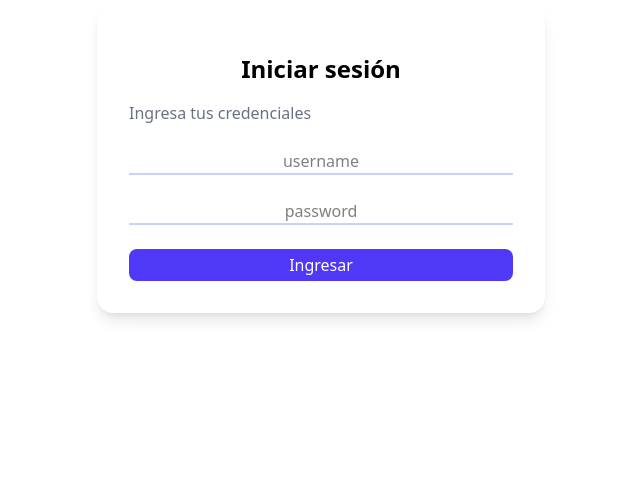
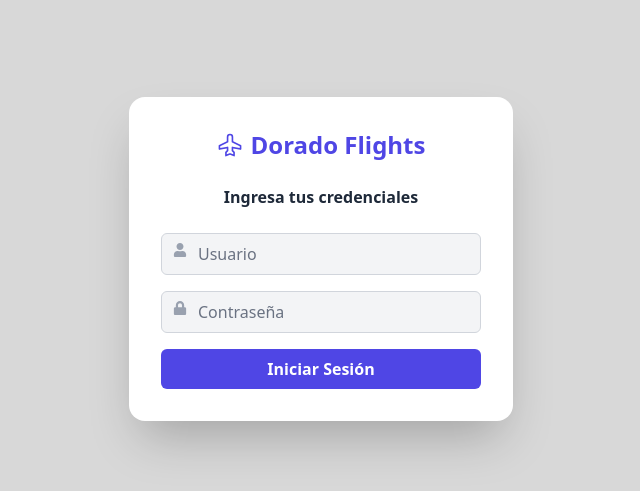
Before and after one commit to IngAlim2023/doradoFront, a React (Vite) app: page / in a window 1280 px wide. Shown: the part 141-632 px from the top of the page, without its empty margins (319-959 px from the left). Built offline with nearby package versions, Linux system fonts and the light colour scheme; no server answers.

Commit message:
register passengers done

```diff
--- a/src/components/RegisterPassengerModal.tsx
+++ b/src/components/RegisterPassengerModal.tsx
@@ -1,25 +1,102 @@
+import { useEffect, useState } from "react";
+import { useForm } from "react-hook-form";
 
-const RegisterPassengerModal = ({ isOpen, onClose }: { isOpen: boolean; onClose: () => void }) => {
-if (!isOpen) return null
+
+const RegisterPassengerModal = ({
+  isOpen,
+  onClose,
+}: {
+  isOpen: boolean;
+  onClose: () => void;
+  accion: boolean;
+  setAccion:(accion:boolean) => void;
+}) => {
+  if (!isOpen) return null;
+
+  const { register, handleSubmit } = useForm();
+  const [data, setData] = useState<any[]>([]);
+
+    useEffect(()=>{
+        const loadData = async ()=>{
+          const res = await fetch('http://localhost:3333/dorado/infoflights')
+          const respuesta = await res.json()
+          setData(respuesta.data)
+        }
+        loadData()
+      }, [])
+
+  const onSubmit = async (data: any) => {
+    const res = await fetch("http://localhost:3333/dorado/passenger", {
+      method: "POST",
+      headers: {
+        "Content-Type": "application/json",
+      },
+      body: JSON.stringify(data),
+    });
+
+    const respuesta = await res.json();
+
+    console.log(respuesta);
+
+  };
+
   return (
     <div className="fixed inset-0 bg-opacity-40 backdrop-blur-sm flex items-center justify-center z-50">
       <div className="bg-white rounded-lg p-6 w-full max-w-md">
         <h2 className="text-lg font-semibold mb-4">Registrar Pasajero</h2>
-<form className="space-y-4">
-<input className="w-full border px-3 py-2 rounded" placeholder="Nombres" />
-<input className="w-full border px-3 py-2 rounded" placeholder="Apellidos" />
-<input className="w-full border px-3 py-2 rounded" placeholder="Email" type="email" />
-<input className="w-full border px-3 py-2 rounded" placeholder="Teléfono" />
-<input className="w-full border px-3 py-2 rounded" placeholder="Código de vuelo" />
+        <form className="space-y-4" onSubmit={handleSubmit(onSubmit)}>
+          <input
+            className="w-full border px-3 py-2 rounded"
+            placeholder="Nombres"
+            {...register("nombres", { required: true })}
+          />
+          <input
+            className="w-full border px-3 py-2 rounded"
+            placeholder="Apellidos"
+            {...register("apellidos", { required: true })}
+          />
+          <input
+            className="w-full border px-3 py-2 rounded"
+            placeholder="Email"
+            type="email"
+            {...register("email", { required: true })}
+          />
+          <input
+            className="w-full border px-3 py-2 rounded"
+            placeholder="Teléfono"
+            {...register("telefono", { required: true })}
+          />
+          <label> Seleccionar codigo del vuelo</label>
+          <select
+            className="w-full border px-3 py-2 rounded focus:outline-none focus:ring-2 focus:ring-blue-500"
+            {...register("codvuelo", { required: true })}
+          >
+
+            {data.map((val) => (
+              <option key={val.id} value={val.id}>
+                {val.id}
+              </option>
+            ))}
+          </select>
           <div className="flex justify-end gap-2">
-<button type="button" onClick={onClose} className="px-4 py-2 bg-gray-300 rounded">Cancelar</button>
-<button type="submit" className="px-4 py-2 bg-green-600 text-white rounded">Registrar</button>
+            <button
+              type="button"
+              onClick={onClose}
+              className="px-4 py-2 bg-gray-300 rounded"
+            >
+              Cancelar
+            </button>
+            <button
+              type="submit"
+              className="px-4 py-2 bg-green-600 text-white rounded"
+            >
+              Registrar
+            </button>
           </div>
         </form>
       </div>
     </div>
-)
-}
+  );
+};
 
-
-export default RegisterPassengerModal
+export default RegisterPassengerModal;
--- a/src/pages/Dashboard.tsx
+++ b/src/pages/Dashboard.tsx
@@ -1,4 +1,3 @@
-// src/pages/Dashboard.tsx
 import React, { useEffect, useState } from "react";
 import { FaUserPlus } from "react-icons/fa6";
 import { MdLogout, MdModeEditOutline } from "react-icons/md";
@@ -74,7 +73,7 @@ const Dashboard: React.FC = () => {
       <CreateFlightModal isOpen={openFlightModal}  onClose={() => setOpenFlightModal(false)} accion={accion} setAccion={setAccion} />
       <EditFlightModal openEditModal={openEditModal} setOpenEditModal={setOpenEditModal} codF={codF} setCodF={setCodF} setAccion={setAccion} accion={accion}/>
       <PassengerListModal isOpen={openPassengersModal} onClose={() => setOpenPassengersModal(false)} />
-      <RegisterPassengerModal isOpen={openRegisterModal} onClose={() => setOpenRegisterModal(false)} />
+      <RegisterPassengerModal isOpen={openRegisterModal} onClose={() => setOpenRegisterModal(false)} accion={accion} setAccion={setAccion} />
 
       <div className="min-h-screen bg-gray-100 p-6">
         <header className="flex items-center justify-between mb-6">
@@ -98,6 +97,7 @@ const Dashboard: React.FC = () => {
             <thead>
               <tr className="text-gray-600">
                 <th>CÓDIGO DE VUELO</th>
+                <th>SALA DE ABORDAJE</th>
                 <th>AEROLÍNEA</th>
                 <th>DESTINO</th>
                 <th>HORA DE SALIDA</th>
@@ -113,6 +113,7 @@ const Dashboard: React.FC = () => {
                   className="bg-gray-50 rounded-lg shadow-sm hover:bg-blue-50 transition"
                 >
                   <td className="px-2 py-3">{flight.id}</td>
+                  <td className="px-2 py-3">{flight.salaabordaje}</td>
                   <td className="px-2 py-3">{flight.airline.descripcion}</td>
                   <td className="px-2 py-3">{flight.destination.descripcion}</td>
                   <td className="px-2 py-3">{flight.horasalida}</td>
--- a/src/pages/Login.tsx
+++ b/src/pages/Login.tsx
@@ -1,13 +1,15 @@
 import React, { useEffect } from "react";
 import { useForm, type SubmitHandler } from "react-hook-form";
+import toast, { Toaster } from "react-hot-toast";
+import { PiAirplane } from "react-icons/pi";
+import { FaUser, FaLock } from "react-icons/fa";
+import { useNavigate } from "react-router-dom";
 import useAuthContext from "../context/AuthHook";
-import { useNavigate } from "react-router-dom";
-type Data={
-    username:string;
-    usernameRequired:string;
-    password:string;
-    passwordRequired:string;
-}
+
+type Data = {
+  username: string;
+  password: string;
+};
 
 const Login: React.FC = () => {
   const { register, handleSubmit } = useForm<Data>();
@@ -20,53 +22,75 @@ const Login: React.FC = () => {
     }
   }, [isAutenticate]);
 
-  const onSubmit:SubmitHandler<Data> = async (data) => {
-    const res = fetch("http://localhost:3333/dorado/login", {
+  const onSubmit: SubmitHandler<Data> = async (data) => {
+    const res = await fetch("http://localhost:3333/dorado/login", {
       method: "POST",
       headers: {
         "Content-Type": "application/json",
       },
-      credentials:"include",
+      credentials: "include",
       body: JSON.stringify(data),
     });
 
-    const respuesta = await res;
+    if (res.status === 401) {
+      toast.error("Credenciales incorrectas");
+      return;
+    }
 
-    if (respuesta.status === 401) return alert("Credenciales incorrectas");
-    if (respuesta.status === 500) return alert("Error vuelve a intentarlo");
-    if (respuesta.status === 200) {
+    if (res.status === 500) {
+      toast.error("Error del servidor. Intenta de nuevo.");
+      return;
+    }
+
+    if (res.status === 200) {
+      toast.success("Inicio de sesión exitoso 🎉");
       setIsAutenticate(true);
-      navigate("/dashboard");
     }
   };
+
   return (
-    <div className="h-[75vh] w-screen flex justify-center items-center">
-      <div className="w-full max-w-md p-8 space-y-6 bg-white rounded-2xl shadow-lg">
-        <div className="m-4">
-          <h3 className="text-center font-bold text-2xl">Iniciar sesión</h3>
+    <div className="min-h-screen flex items-center justify-center bg-[#d8d8d8] bg-cover bg-center px-4">
+      <Toaster />
+      <div className="w-full max-w-sm p-8 space-y-6 bg-white rounded-2xl shadow-2xl">
+        <div className="flex items-center justify-center text-[#4f46e5] gap-2">
+          <PiAirplane size={26} />
+          <h3 className="text-2xl font-bold">Dorado Flights</h3>
         </div>
-        <div>
-          <p className="text-gray-500">Ingresa tus credenciales</p>
+
+        <div className="text-center font-semibold text-gray-800">
+          Ingresa tus credenciales
         </div>
-        <form
-          className="flex flex-col gap-2 space-y-4"
-          onSubmit={handleSubmit(onSubmit)}
-        >
+
+        <form className="space-y-4" onSubmit={handleSubmit(onSubmit)}>
+          <div className="relative">
+            <span className="absolute left-3 top-2.5 text-gray-400">
+              <FaUser size={14} />
+            </span>
             <input
               type="text"
-            className="text-center border-indigo-200 border-b-2 focus:outline-none focus:border-indigo-300"
-            placeholder="username"
+              placeholder="Usuario"
               {...register("username", { required: true })}
+              className="w-full pl-9 pr-4 py-2 rounded-md bg-gray-100 border border-gray-300 focus:outline-none focus:ring-2 focus:ring-[#4f46e5] placeholder-gray-500"
             />
+          </div>
 
+          <div className="relative">
+            <span className="absolute left-3 top-2.5 text-gray-400">
+              <FaLock size={14} />
+            </span>
             <input
               type="password"
-            className="text-center border-indigo-200 border-b-2 focus:outline-none focus:border-indigo-300"
-            placeholder="password"
+              placeholder="Contraseña"
               {...register("password", { required: true })}
+              className="w-full pl-9 pr-4 py-2 rounded-md bg-gray-100 border border-gray-300 focus:outline-none focus:ring-2 focus:ring-[#4f46e5] placeholder-gray-500"
             />
-          <button className="rounded-lg bg-indigo-600 hover:bg-indigo-800 transition text-white p-1">
-            Ingresar
+          </div>
+
+          <button
+            type="submit"
+            className="w-full bg-[#4f46e5] hover:bg-[#4338ca] transition text-white font-semibold py-2 rounded-md"
+          >
+            Iniciar Sesión
           </button>
         </form>
       </div>
```
Lines whose indentation alone changed are shown as unchanged.
